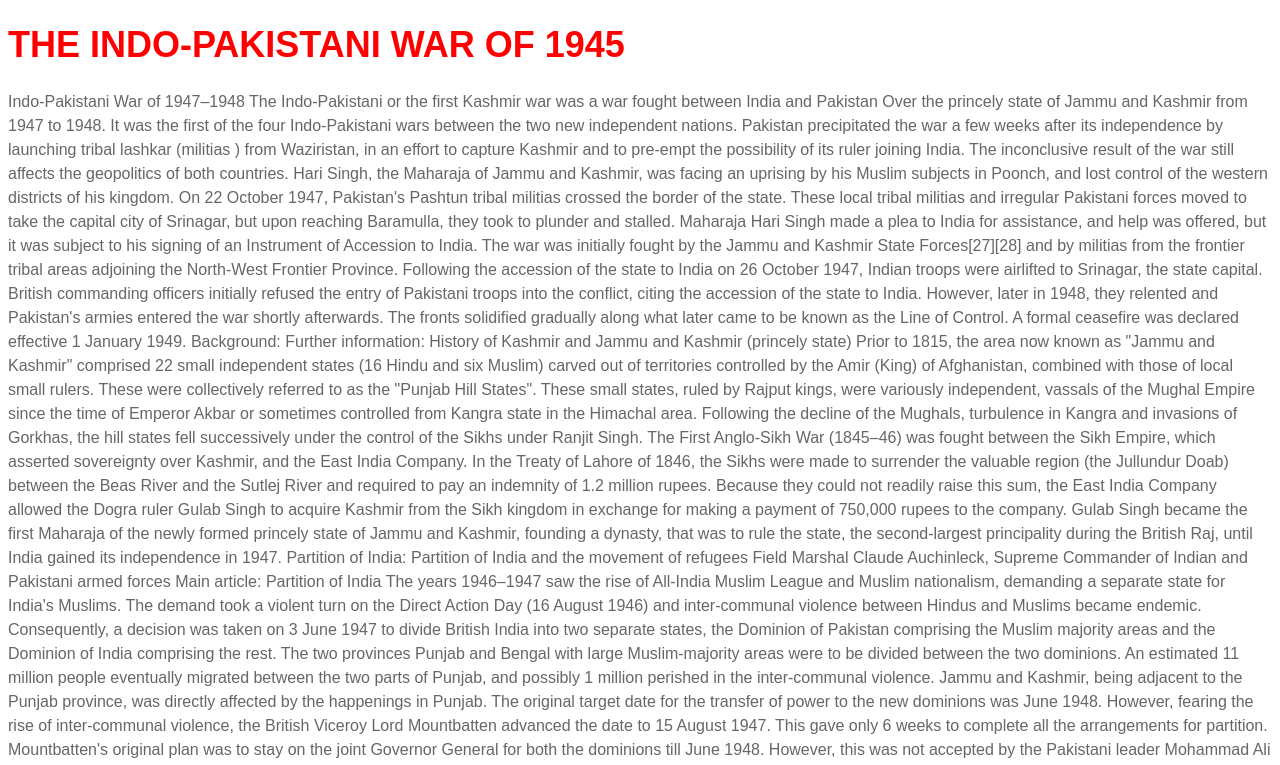
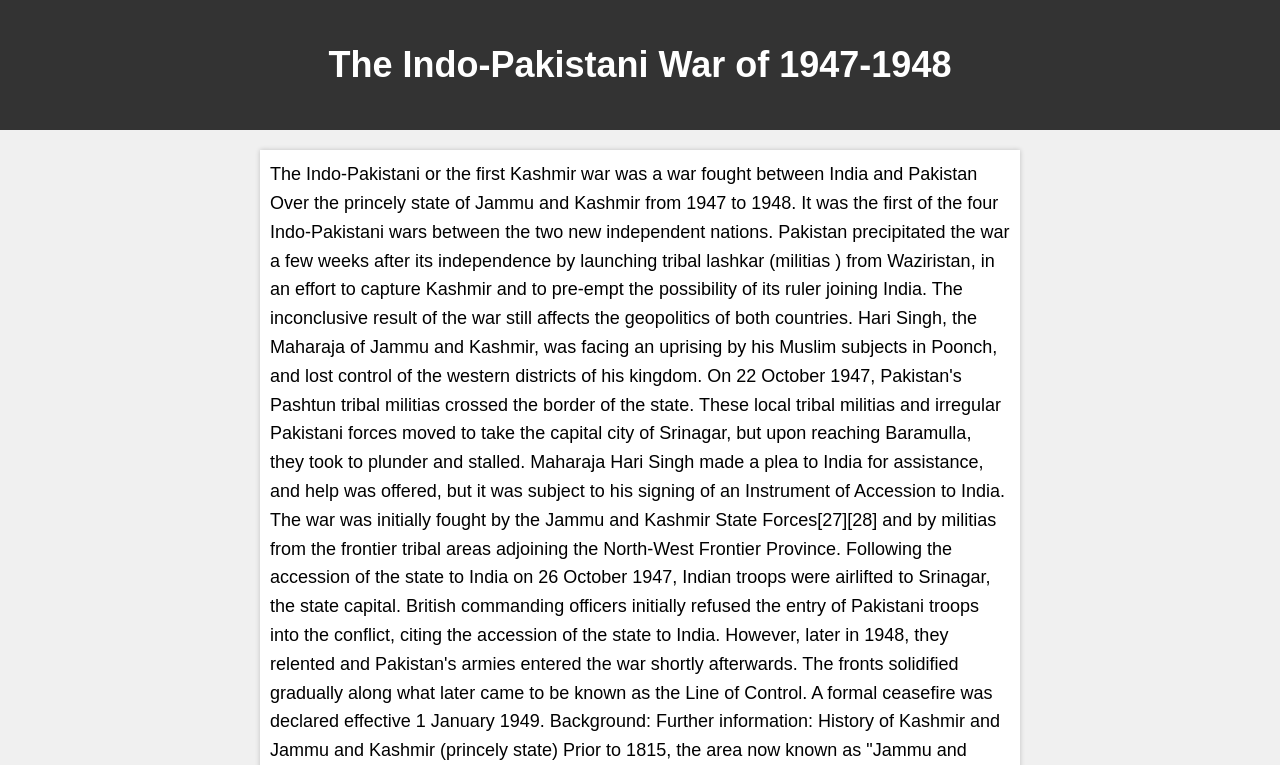
Before and after one commit to Aayushsinha09/web-content-writing, a plain HTML site: page index.html in a window 1280 px wide. Shown: the top 765 px of the page. Drawn offline with Linux system fonts and the light colour scheme.

Commit message:
Add files via upload

```diff
--- a/index.html
+++ b/index.html
@@ -1,13 +1,49 @@
 <!DOCTYPE html>
-<html>
+<html lang="en">
 <head>
-     <title>The Indo-Pakistani war of 1945</title>
-     <link rel = "stylesheet" href="style.css"
-<html>
-<head>
-    <h1>THE INDO-PAKISTANI WAR OF 1945 </h1>
-     <p>Indo-Pakistani War of 1947–1948
+    <meta charset="UTF-8">
+    <meta name="viewport" content="width=device-width, initial-scale=1.0">
+    <title>The Indo-Pakistani War of 1947-1948</title>
+    <style>
+        body {
+            font-family: Arial, sans-serif;
+            background-color: #f0f0f0;
+            margin: 0;
+            padding: 0;
+        }
 
+        header {
+            background-color: #333;
+            color: white;
+            text-align: center;
+            padding: 20px;
+        }
+
+        h1 {
+            font-size: 36px;
+        }
+
+        p {
+            font-size: 18px;
+            line-height: 1.6;
+            margin: 20px;
+            padding: 10px;
+            background-color: white;
+            box-shadow: 0 0 5px rgba(0, 0, 0, 0.2);
+        }
+
+        section {
+            max-width: 800px;
+            margin: 20px auto;
+        }
+    </style>
+</head>
+<body>
+    <header>
+        <h1>The Indo-Pakistani War of 1947-1948</h1>
+    </header>
+    <section>
+        <p>
          The Indo-Pakistani or the first Kashmir war was a war fought between India and Pakistan
          Over the princely state of Jammu and Kashmir from 1947 to 1948. It was the first of the four Indo-Pakistani wars between the two new independent nations. Pakistan precipitated the war a few weeks after its independence by launching tribal lashkar (militias ) from Waziristan, in an effort to capture Kashmir and to pre-empt the possibility of its ruler joining India. The inconclusive result of the war still affects the geopolitics of both countries.
 
@@ -60,5 +96,6 @@
 
          Pakistani sources deny the existence of any plan called Operation Gulmarg. However, Shuja Nawaz does list 22 Pashtun tribes involved in the invasion of Kashmir on 22 October.
         </p>
+    </section>
 </body>
 </html>
```
Lines whose indentation alone changed are shown as unchanged.
